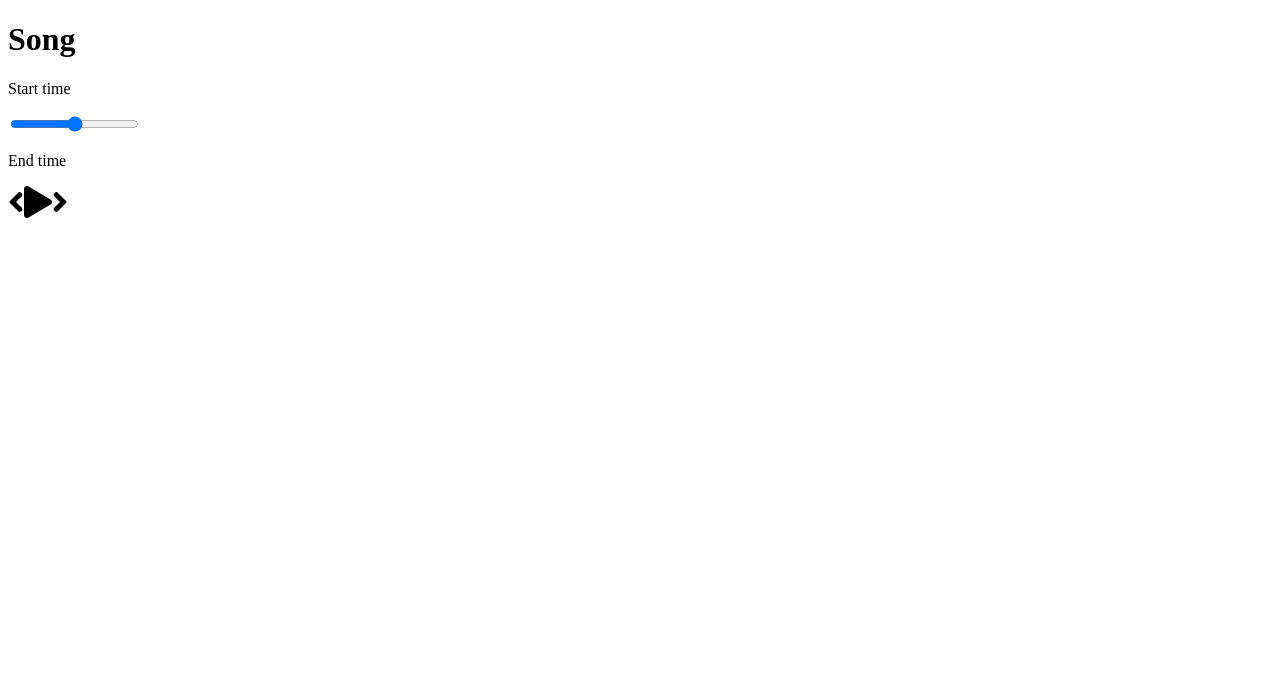
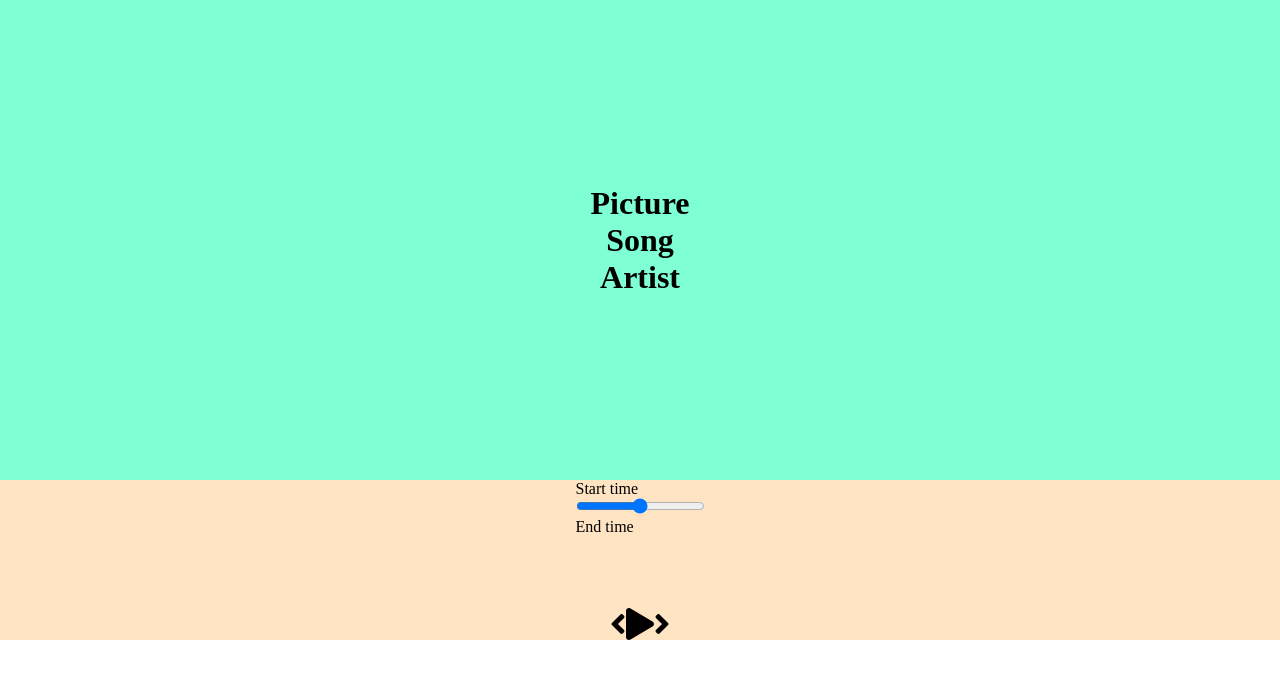
Before and after one commit to ajsevillano/react-music-player, a React (Create React App) app: page / in a window 1280 px wide. Shown: the top 678 px of the page. Built offline with nearby package versions, Linux system fonts and the light colour scheme.

Commit message:
Add basic components styles
All the styles are now in the style folder, every component has been
named with _ in front for pure convention. I used in the past folders
for the components and their styles but I'm going to use this convention
on this project.

```diff
--- a/package.json
+++ b/package.json
@@ -9,7 +9,7 @@
     "@testing-library/jest-dom": "^5.11.6",
     "@testing-library/react": "^11.2.2",
     "@testing-library/user-event": "^12.6.0",
-    "node-sass": "^5.0.0",
+    "node-sass": "^4.14.1",
     "react": "^17.0.1",
     "react-dom": "^17.0.1",
     "react-scripts": "4.0.1",
--- a/src/App.js
+++ b/src/App.js
@@ -1,6 +1,9 @@
 //Components
 import Song from './components/Song';
 import Player from './components/Player';
+
+//Styles
+import './styles/app.scss';
 
 function App() {
   return (
--- a/src/components/Song.js
+++ b/src/components/Song.js
@@ -1,7 +1,9 @@
 const Song = () => {
   return (
     <div className="song-container">
+      <h1>Picture</h1>
       <h1>Song</h1>
+      <h1>Artist</h1>
     </div>
   );
 };
--- /dev/null
+++ b/src/styles/_player.scss
@@ -0,0 +1,8 @@
+.player {
+  min-height: 20vh;
+  background-color: bisque;
+  display: flex;
+  flex-direction: column;
+  align-items: center;
+  justify-content: space-between;
+}
--- /dev/null
+++ b/src/styles/_song.scss
@@ -0,0 +1,8 @@
+.song-container {
+  min-height: 60vh;
+  background-color: aquamarine;
+  display: flex;
+  flex-direction: column;
+  align-items: center;
+  justify-content: center;
+}
--- a/src/styles/app.scss
+++ b/src/styles/app.scss
@@ -1,3 +1,6 @@
+@import './player';
+@import './song';
+
 * {
   margin: 0;
   padding: 0;
```
Also changed, not shown: 2 other files (tests, documents, lock files or other folders).
